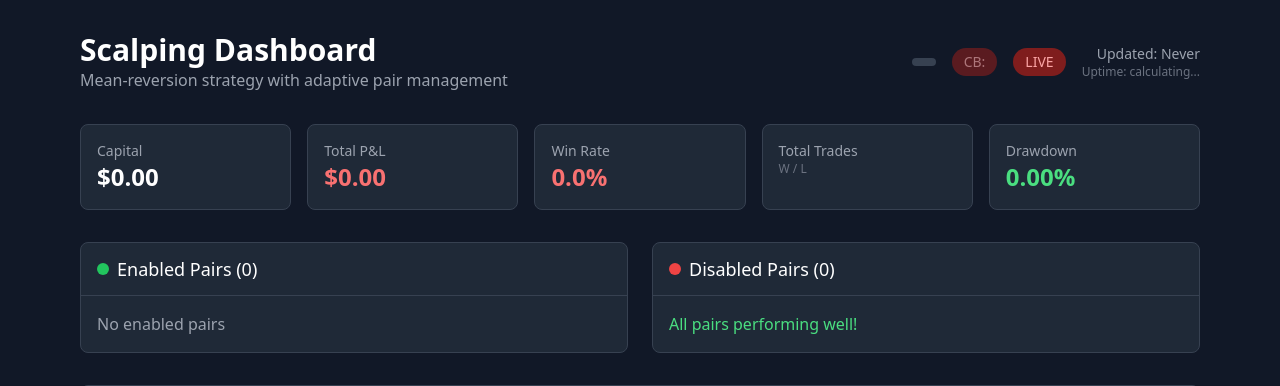
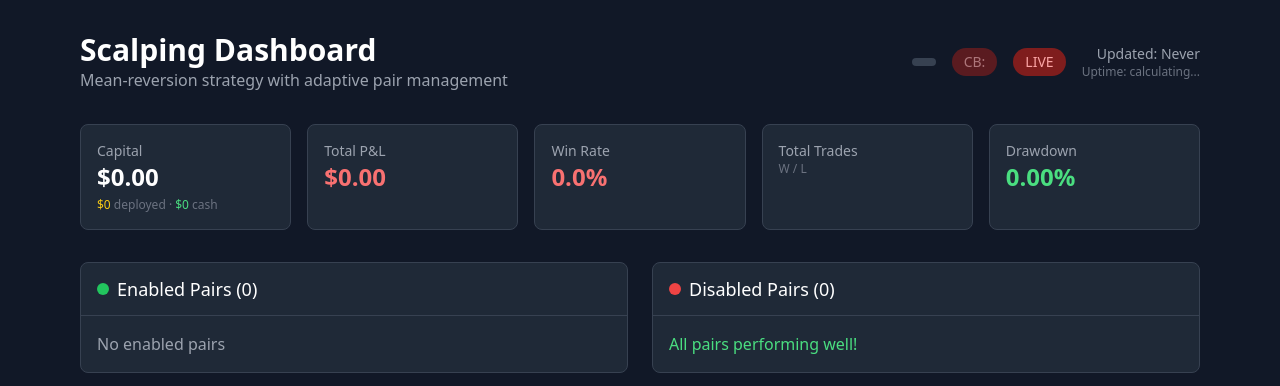
Before and after one commit to chewjw1/kraken-momentum-trader, a Flask app: template src/scalping_dashboard/templates/scalping_dashboard.html in a window 1280 px wide. Shown: the top 386 px of the page. Run offline with Flask 3, Linux system fonts and the light colour scheme; the template is opened without the code that fills it, so the values that code supplies are empty; some libraries are stand-ins or nearby versions.

Commit message:
Show deployed vs cash capital breakdown on dashboard
Adds a line under the Capital card showing how much is in active
trades (deployed) vs available cash, calculated from open positions.

https://claude.ai/code/session_015Gpyc8edL6rYmx62DHFGu2

```diff
--- a/src/scalping_dashboard/app.py
+++ b/src/scalping_dashboard/app.py
@@ -68,6 +68,8 @@ def load_state(data_dir: Path) -> dict:
         'circuit_breaker_state': 'closed',
         'uptime_seconds': 0,
         'start_time': datetime.now(timezone.utc).isoformat(),
+        'deployed_capital': 0.0,
+        'cash_capital': 10000.0,
     }
 
     if not state_file.exists():
@@ -158,6 +160,12 @@ def load_state(data_dir: Path) -> dict:
         # Open position pairs (for highlighting in trade list)
         state['open_pairs'] = list(state.get('positions', {}).keys())
 
+        # Deployed vs cash capital
+        positions = state.get('positions', {})
+        deployed = sum(p.get('size_usd', 0) for p in positions.values())
+        state['deployed_capital'] = deployed
+        state['cash_capital'] = state.get('capital', 0) - deployed
+
         return state
 
     except Exception as e:
--- a/src/scalping_dashboard/templates/scalping_dashboard.html
+++ b/src/scalping_dashboard/templates/scalping_dashboard.html
@@ -65,6 +65,10 @@
             <div class="bg-gray-800 rounded-lg p-4 border border-gray-700">
                 <div class="text-gray-400 text-sm">Capital</div>
                 <div class="text-2xl font-bold">${{ "%.2f"|format(capital) }}</div>
+                <div class="text-xs mt-1 text-gray-500">
+                    <span class="text-yellow-400">${{ "%.0f"|format(deployed_capital) }}</span> deployed
+                    · <span class="text-green-400">${{ "%.0f"|format(cash_capital) }}</span> cash
+                </div>
             </div>
             <div class="bg-gray-800 rounded-lg p-4 border border-gray-700">
                 <div class="text-gray-400 text-sm">Total P&L</div>
```
